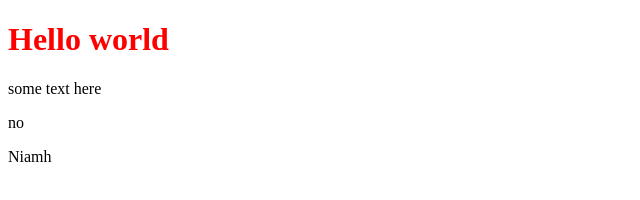
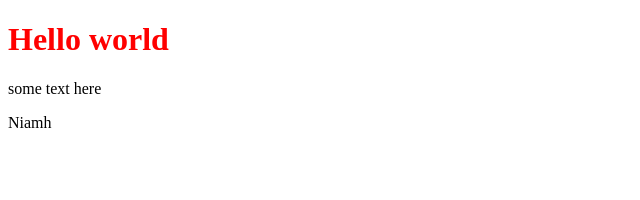
Before and after one commit to azzurradep/azzurra-web-project, a plain HTML site: page index.html in a window 1280 px wide. Shown: the full height of the page, 0-640 px from the left. Drawn offline with Linux system fonts and the light colour scheme.

Commit message:
Revert "add 'no'"
This reverts commit 5be2fa62781a6ad949bf56c3a30289c453ea4af3.

```diff
--- a/index.html
+++ b/index.html
@@ -7,7 +7,6 @@
 <body>
   <h1>Hello world</h1>
   <p>some text here</p>
-  <p> no </p>
   <p> Niamh </P>
 </body>
 </html>
```
